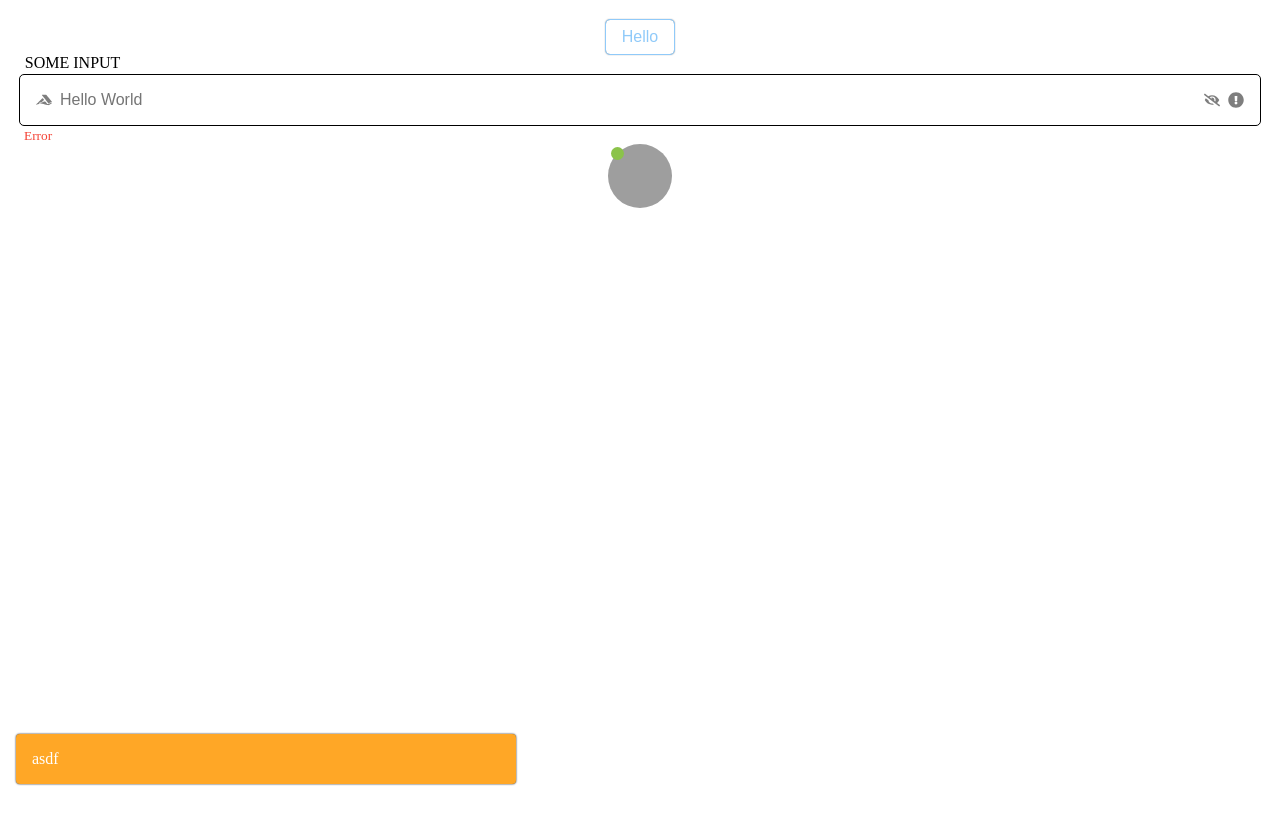
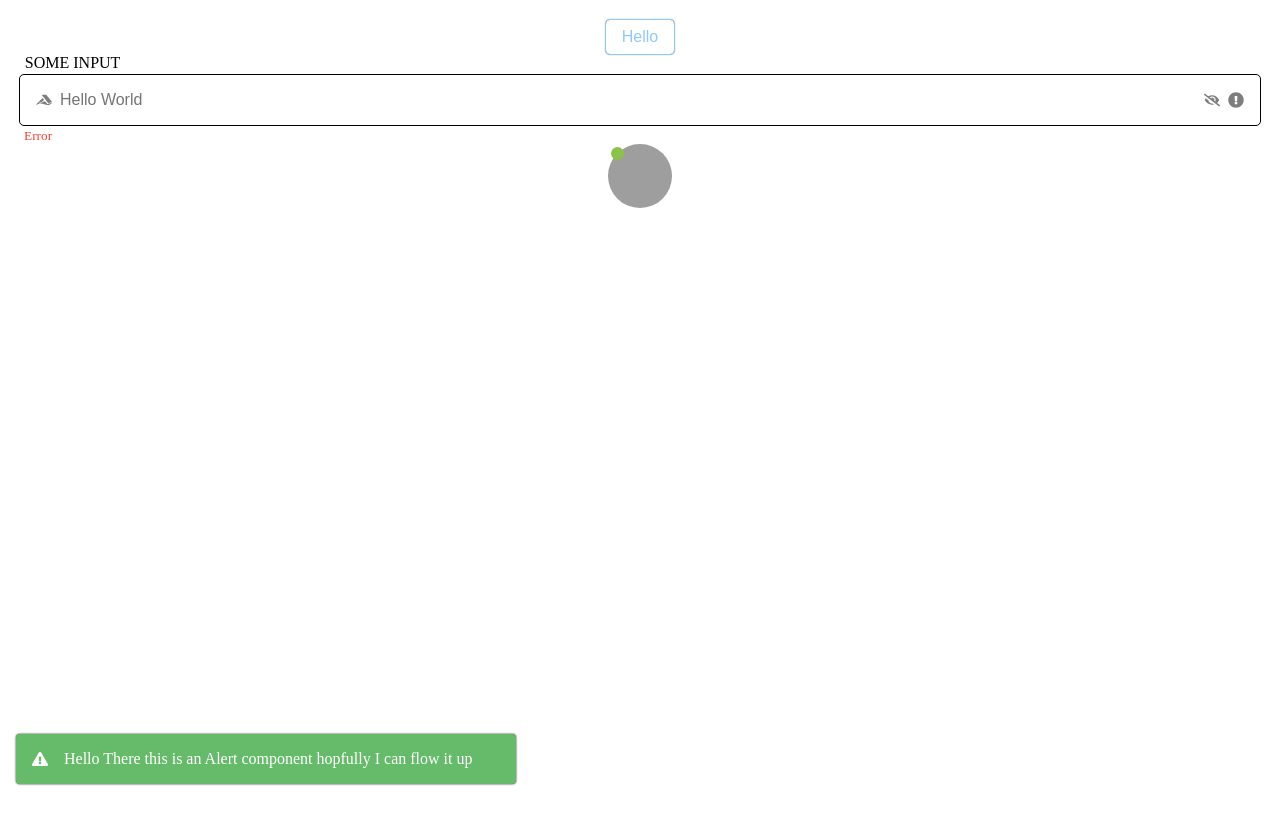
Before and after one commit to Maliklar/my-ui, a React (Create React App) app: page / in a window 1280 px wide. Shown: the top 824 px of the page. Built offline with nearby package versions, Linux system fonts and the light colour scheme; grey boxes are pictures that could not be loaded.

Commit message:
Fixed alert attributes

```diff
--- a/src/App.tsx
+++ b/src/App.tsx
@@ -2,7 +2,7 @@ import "./App.css";
 import Avatar from "./components/Avatar";
 import Button from "./components/Button";
 import TextField from "./components/TextField";
-import { FaAccusoft } from "react-icons/fa";
+import { FaAccusoft, FaExclamationTriangle } from "react-icons/fa";
 import Color from "./types/styles/colors";
 import Dialog from "./components/Dialog";
 import { useState } from "react";
@@ -37,7 +37,9 @@ function App() {
         badge={Color.LightGreen500}
       />
 
-      <Alert />
+      <Alert icon={FaExclamationTriangle}>
+        Hello There this is an Alert component hopfully I can flow it up
+      </Alert>
 
       <Dialog open={open} onClose={() => setOpen(false)} />
     </div>
--- a/src/components/Alert/index.module.scss
+++ b/src/components/Alert/index.module.scss
@@ -3,7 +3,7 @@
 .container {
   @extend .box;
   position: fixed;
-
+  gap: 1rem;
   bottom: 0;
   left: 0;
   max-width: 500px;
@@ -11,8 +11,7 @@
   margin: 1rem;
   padding: 1rem;
 
-
-  &[data-variant="outlined"]{
+  &[data-variant="outlined"] {
     background-color: $color-background;
     &[data-color="primary"] {
       outline: 1px solid $color-primary;
@@ -36,7 +35,34 @@
     }
   }
 
-  &[data-variant="contained"]{
+  &[data-variant="filled"] {
+    &[data-color="primary"] {
+      background-color: $color-primary;
+      color: $color-primary-tertiary;
+    }
+    &[data-color="secondary"] {
+      background-color: $color-secondary;
+      color: $color-secondary-tertiary;
+    }
+    &[data-color="success"] {
+      background-color: $color-success;
+      color: $color-success-tertiary;
+    }
+    &[data-color="info"] {
+      background-color: $color-info;
+      color: $color-info-tertiary;
+    }
+    &[data-color="warning"] {
+      background-color: $color-warning;
+      color: $color-warning-tertiary;
+    }
+    &[data-color="error"] {
+      background-color: $color-error;
+      color: $color-error-tertiary;
+    }
+  }
+
+  &[data-variant="standard"] {
     &[data-color="primary"] {
       background-color: $color-primary;
       color: $color-primary-tertiary;
--- a/src/components/Alert/index.tsx
+++ b/src/components/Alert/index.tsx
@@ -2,18 +2,23 @@ import clsx from "clsx";
 import { HTMLAttributes } from "react";
 import { BoxProps } from "../../types/components/props";
 import styles from "./index.module.scss";
+import { IconType } from "react-icons";
 
-type Props = BoxProps & HTMLAttributes<HTMLDivElement>;
+type Props = Omit<BoxProps, "variant"> &
+  HTMLAttributes<HTMLDivElement> & {
+    variant?: "outlined" | "filled" | "standard";
+    icon?: IconType;
+  };
 export default function Alert({
   children,
   className,
   elevation = 1,
-  color = "warning",
-
+  color = "success",
   corners = 2,
   loading = false,
   loadingPosition = "top",
-  variant = "contained",
+  variant = "filled",
+  icon: Icon,
   ...props
 }: Props) {
   return (
@@ -26,7 +31,8 @@ export default function Alert({
       className={clsx(className, styles.container)}
       {...props}
     >
-      asdf
+      {Icon && <Icon />}
+      {children}
     </div>
   );
 }
--- a/src/styles/variables/colors.scss
+++ b/src/styles/variables/colors.scss
@@ -2,21 +2,33 @@
 
 $color-primary: #90caf9;
 $color-primary-tertiary: #fff;
+$color-primary-background-tertiary: #b8e7fb;
+$color-primary-background: #071318;
 
 $color-secondary: #ce93d8;
 $color-secondary-tertiary: #fff;
+$color-secondary-background-tertiary: #b8e7fb;
+$color-secondary-background: #071318;
 
 $color-success: #66bb6a;
 $color-success-tertiary: #fff;
+$color-success-background-tertiary: #cce8cd;
+$color-success-background: #0c130d;
 
 $color-warning: #ffa726;
 $color-warning-tertiary: #fff;
+$color-warning-background-tertiary: #ead0a7;
+$color-warning-background: #191207;
 
 $color-error: #f44336;
 $color-error-tertiary: #fff;
+$color-error-background-tertiary: #f4c7c7;
+$color-error-background: #160b0b;
 
 $color-info: #29b6f6;
 $color-info-tertiary: #fff;
+$color-into-background-tertiary: #8aafbf;
+$color-into-background: #071318;
 
 $color-background: #fff;
 $color-background-tertiary: #000;
```
